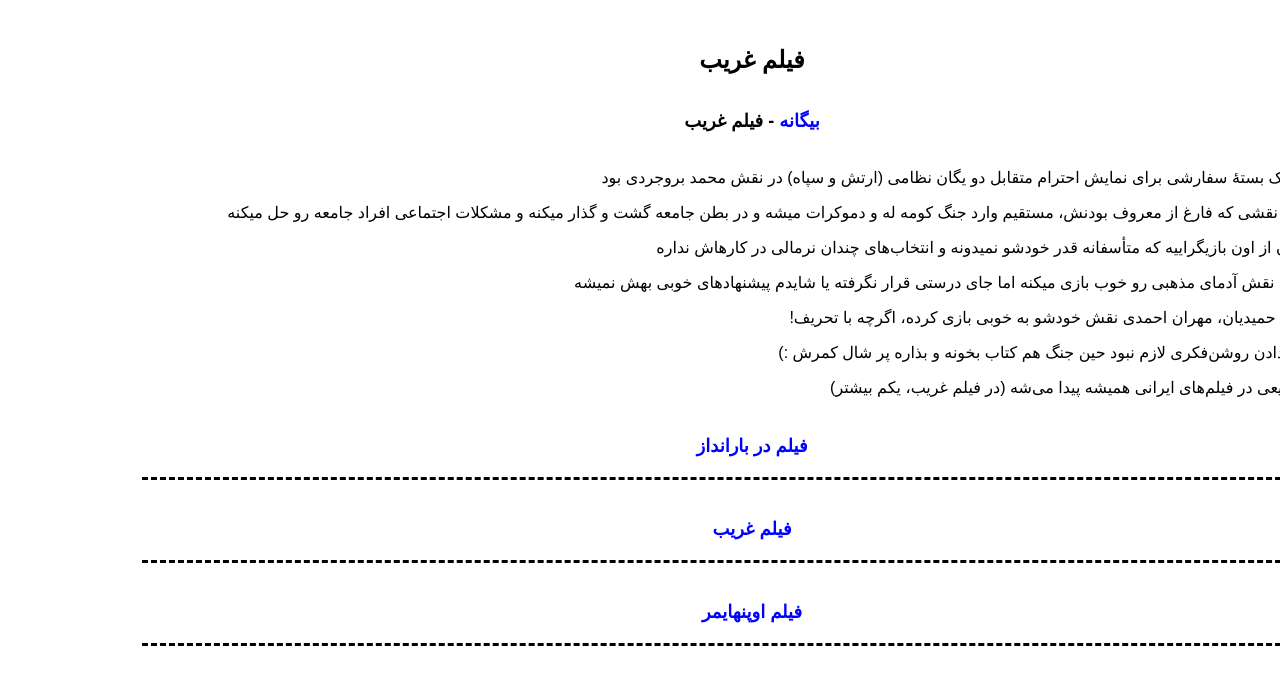
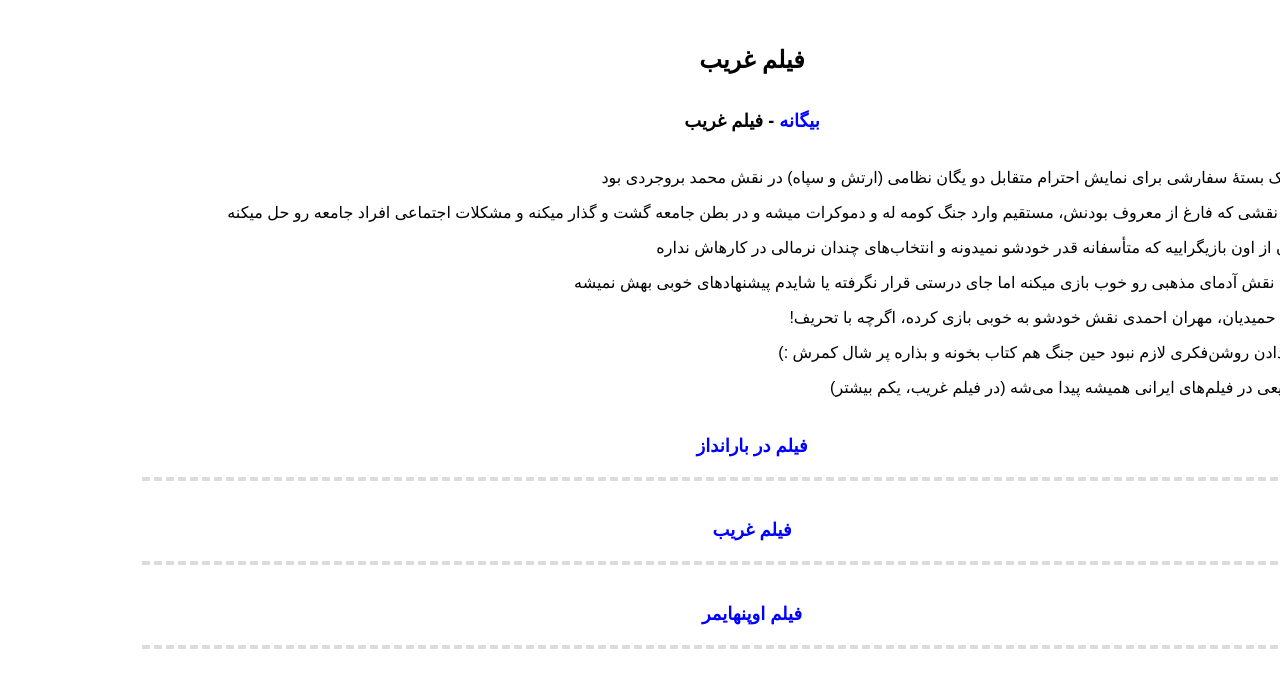
Before and after one commit to darkblog/darkblog.github.io, a Jekyll site: the page built from _posts/2023-8-7-2.md, in a window 1280 px wide. Shown: the top 688 px of the page. Built offline with Jekyll 4.4.1, drawn with Linux system fonts in a browser that asks for light colours.

Commit message:
Update default.html

```diff
--- a/_layouts/default.html
+++ b/_layouts/default.html
@@ -6,7 +6,7 @@
 <title>{{ page.title }}</title>
 <meta name="description" content="{{ page.title }}">
 <link rel="canonical" href="{{ page.url | replace:'index.html','' | prepend: site.baseurl | prepend: site.url }}">
-<style amp-boilerplate>body{font-family:sans-serif;margin:auto;padding:30px;text-align:center}h1{font-size:x-large}h2,h3{font-size:large;padding:20px}h3{border-bottom:dashed black}a{color:blue;text-decoration:none}p{text-align:right}</style>
+<style amp-boilerplate>body{font-family:sans-serif;margin:auto;padding:30px;text-align:center}h1{font-size:x-large}h2,h3{font-size:large;padding:20px}h3{border-bottom:4px dashed gainsboro}a{color:blue;text-decoration:none}p{text-align:right}</style>
 </head>
 <body>
 <header>
```
